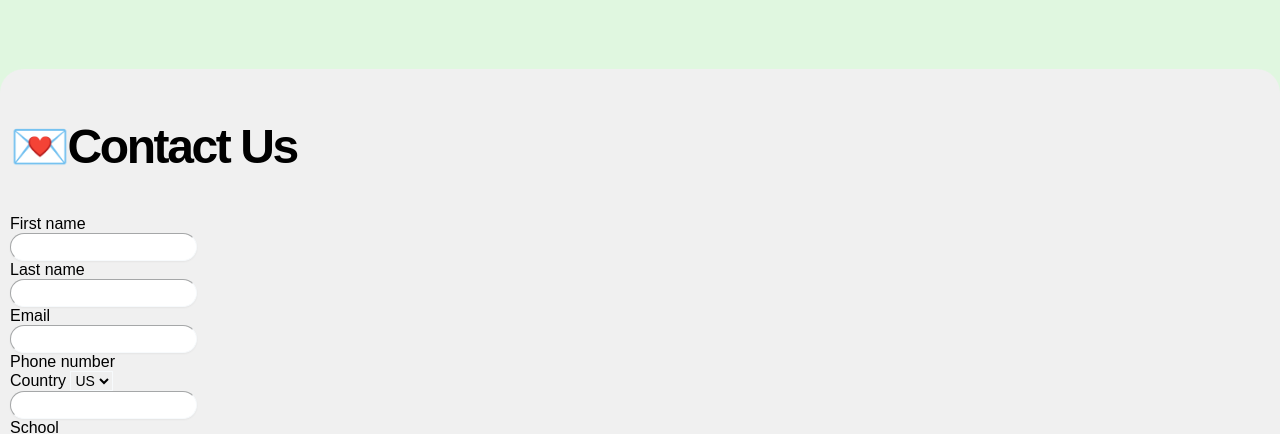
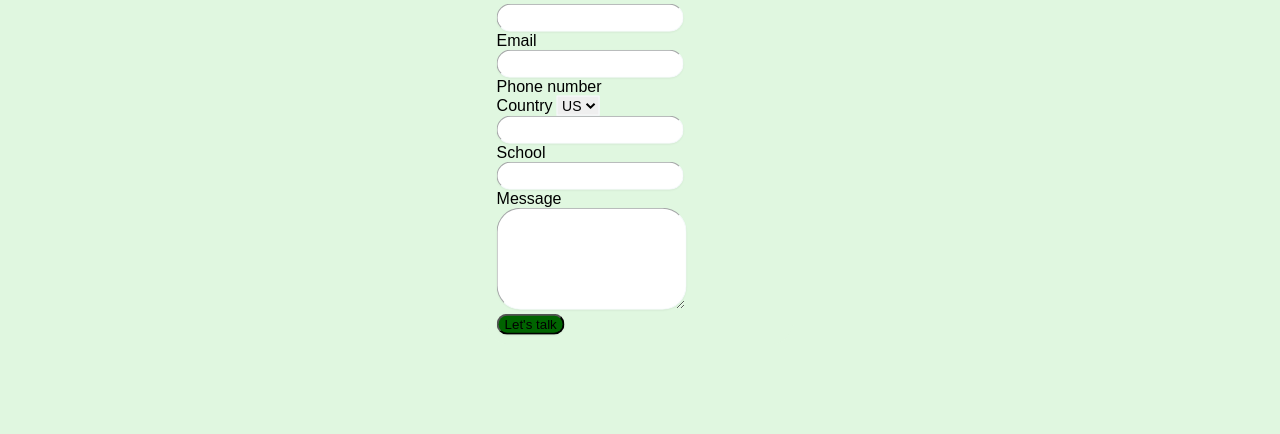
Before and after one commit to sujia-guo/greenconnexion.io, a plain HTML site: page index.html in a window 1280 px wide. Shown: the part 741-1175 px from the top of the page. After the commit the page ends 1085 px from the top, so only its background shows below. Drawn offline with Linux system fonts and the light colour scheme.

Commit message:
Add files via upload

```diff
--- a/index.html
+++ b/index.html
@@ -29,7 +29,7 @@
     </div>
     <div class="py-10 bg-light-green">
         <div id="contact" class="relative w-full sm:rounded-3xl mx-auto overflow-hidden py-32 mt-0">
-            <section class="bg-light-gray rounded-3xl mx-auto w-1/3 px-10 py-10">
+            <section class="bg-light-green rounded-3xl mx-auto w-1/3 px-10 py-10 contact-section">
                 <div class="mx-auto max-w-3xl text-center">
                     <h1 class="text-5xl font-bold tracking-tight text-black">💌Contact Us</h1>
                 </div>
@@ -82,7 +82,7 @@
                         </div>
                     </div>
                     <div class="mt-10">
-                        <button type="submit" class="block w-full shadow-3xl bg-red-600 text-white rounded-3xl px-3.5 py-2.5 text-center text-sm font-semibold shadow-sm focus-visible:outline focus-visible:outline-2 focus-visible:outline-offset-2 focus-visible:ring-red-600">Let's talk</button>
+                        <button type="submit" class="block w-full shadow-3xl bg-dark-green text-white rounded-3xl px-3.5 py-2.5 text-center text-sm font-semibold shadow-sm focus-visible:outline focus-visible:outline-2 focus-visible:outline-offset-2 focus-visible:ring-dark-green">Let's talk</button>
                     </div>
                 </form>
             </section>
--- a/styles.css
+++ b/styles.css
@@ -130,3 +130,14 @@ body {
 button {
     cursor: pointer;
 }
+
+.bg-dark-green {
+    background-color: #006400;
+}
+
+.contact-section {
+    position: absolute;
+    top: 50%;
+    left: 50%;
+    transform: translate(-50%, -50%);
+}
```
